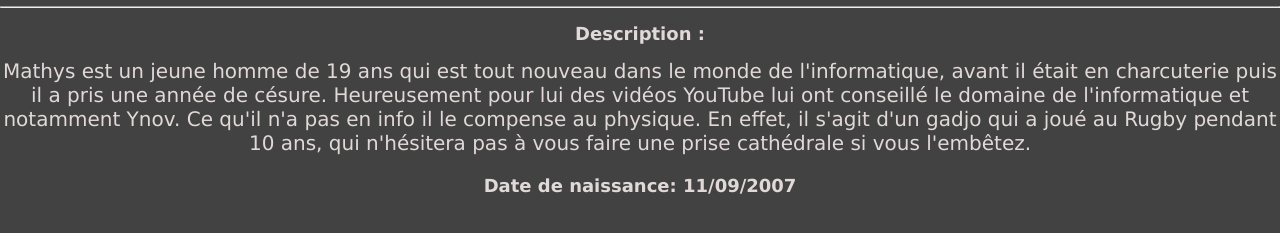
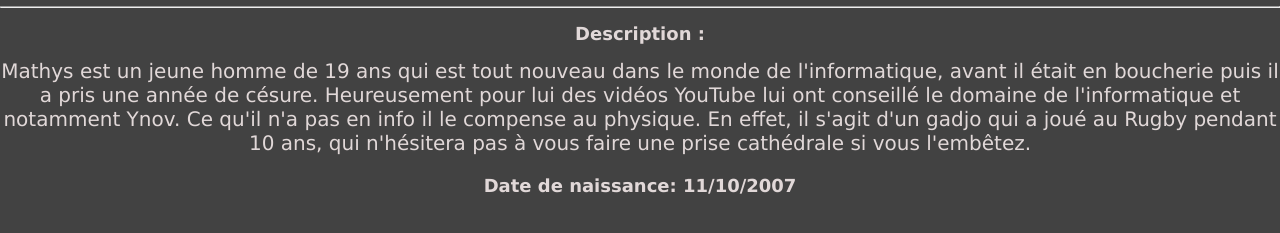
Before and after one commit to andyabbaswilfried-cell/Y-Noubliable, a plain HTML site: page élèves/Mathys.html in a window 1280 px wide. Shown: the part 473-706 px from the top of the page. Drawn offline with Linux system fonts and the light colour scheme.

Commit message:
Update Mathys.html

```diff
--- a/élèves/Mathys.html
+++ b/élèves/Mathys.html
@@ -15,14 +15,14 @@
     </div>
 
     <h2>Description :</h2>
-    <p class="description"> Mathys est un jeune homme de 19 ans qui est tout nouveau dans le monde de l'informatique, avant il était en charcuterie puis il a pris une année de césure. Heureusement
+    <p class="description"> Mathys est un jeune homme de 19 ans qui est tout nouveau dans le monde de l'informatique, avant il était en boucherie puis il a pris une année de césure. Heureusement
     pour lui des vidéos YouTube lui ont conseillé le domaine de l'informatique et notamment Ynov. Ce qu'il n'a pas en info
     il le compense au physique. En effet, il s'agit d'un gadjo qui a joué au Rugby pendant 10 ans, qui n'hésitera pas à vous faire une prise cathédrale
     si vous l'embêtez.
 
      </p>
 
-     <h2>Date de naissance: 11/09/2007 </h2>
+     <h2>Date de naissance: 11/10/2007 </h2>
 
 </body>
 </html>
```
